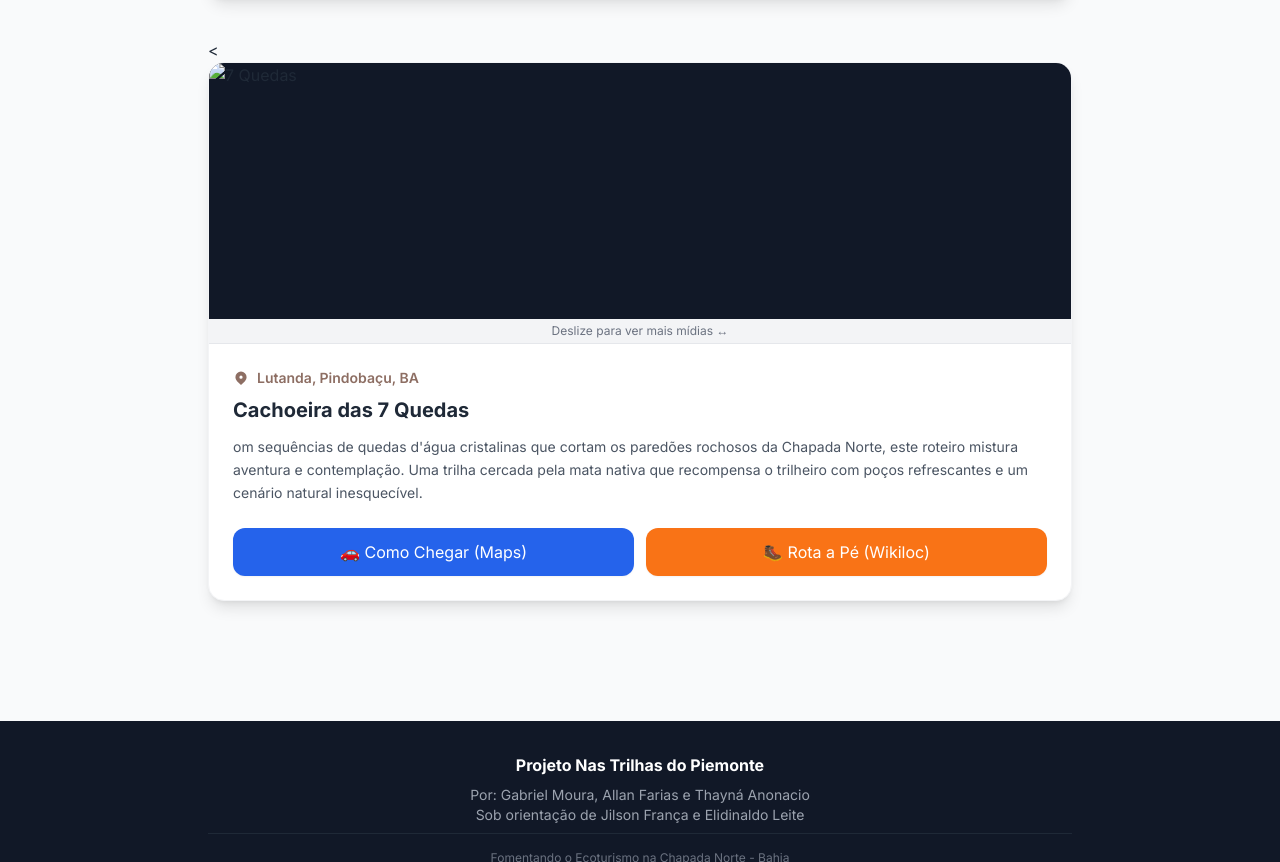
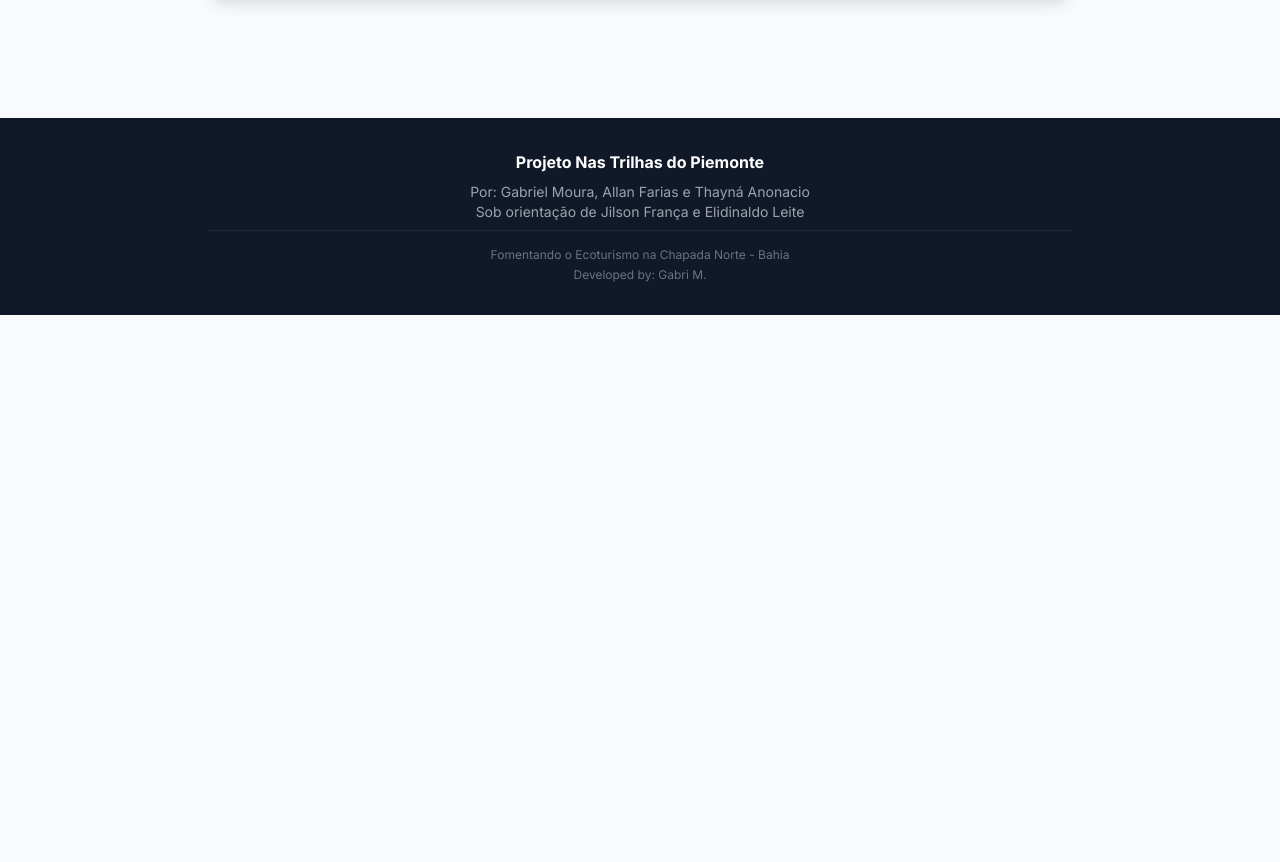
Before and after one commit to gabrimour4/gabrimour4.github.io, a plain HTML site: page index.html in a window 1280 px wide. Shown: the part 2139-3001 px from the top of the page. After the commit the page ends 2454 px from the top, so only its background shows below. Drawn offline with nearby package versions, Linux system fonts and the light colour scheme.

Commit message:
Add files via upload

```diff
--- a/index.html
+++ b/index.html
@@ -218,50 +218,6 @@
                 </div>
             </div>
         </article>
-     <    <!-- Trilha 7 quedas -->
-        <article class="bg-white rounded-2xl shadow-lg overflow-hidden mb-10 border border-gray-100">
-
-            <!-- Carrossel de Mídias -->
-            <div class="flex overflow-x-auto snap-x snap-mandatory bg-gray-900">
-
-
-                       <!-- Mídia 2: Fotografia -->
-                <div class="snap-center shrink-0 w-full h-64 relative">
-                    <img src="gabrimour4.github.io-main/7q4.jpeg" alt="7 Quedas" class="w-full h-full object-cover">
-                                </div>
-
-                       <!-- Mídia 3: Fotografia -->
-                <div class="snap-center shrink-0 w-full h-64 relative">
-                    <img src="gabrimour4.github.io-main/7q3.jpeg" alt="7 Quedas" class="w-full h-full object-cover">
-                                </div>
-
-
-            </div>
-            <!-- Dica visual para o usuário saber que pode arrastar -->
-            <div class="bg-gray-100 text-center text-xs text-gray-500 py-1 border-b border-gray-200">
-                Deslize para ver mais mídias ↔
-            </div>
-
-            <div class="p-6">
-                <div class="flex items-center space-x-2 text-sm text-eco-earth font-semibold mb-2">
-                    <svg class="w-4 h-4" fill="currentColor" viewBox="0 0 20 20"><path fill-rule="evenodd" d="M5.05 4.05a7 7 0 119.9 9.9L10 18.9l-4.95-4.95a7 7 0 010-9.9zM10 11a2 2 0 100-4 2 2 0 000 4z" clip-rule="evenodd"></path></svg>
-                    <span>Lutanda, Pindobaçu, BA
-                    </span>
-                </div>
-                <h4 class="text-xl font-bold mb-3">Cachoeira das 7 Quedas</h4>
-                <p class="text-gray-600 text-sm mb-6 leading-relaxed">
-                   om sequências de quedas d'água cristalinas que cortam os paredões rochosos da Chapada Norte, este roteiro mistura aventura e contemplação. Uma trilha cercada pela mata nativa que recompensa o trilheiro com poços refrescantes e um cenário natural inesquecível.
-                </p>
-
-                <!-- Botões de Ação (Rotas) -->
-                <div class="flex flex-col sm:flex-row gap-3 mt-4">
-                    <a href="https://www.google.com/maps/place/Cachoeira+das+7+Quedas,+Pindobaçu-BA/@-10.5173915,-40.2483303,17z/data=!3m1!4b1!4m6!3m5!1s0x76d5dd615427c83:0xd73f3697f6c21d7d!8m2!3d-10.5173915!4d-40.2483303!16s%2Fg%2F11tx50wvq8?entry=ttu&g_ep=EgoyMDI2MTExMC4wIKXMDSoASAFQAw%3D%3D" target="_blank" class="flex-1 flex justify-center items-center bg-blue-600 hover:bg-blue-700 text-white py-3 px-4 rounded-xl font-medium transition shadow-sm">
-                        🚗 Como Chegar (Maps)
-                    </a>
-                    <a href="https://pt.wikiloc.com/trilhas-trekking/trail-107948271" target="_blank" class="flex-1 flex justify-center items-center bg-orange-500 hover:bg-orange-600 text-white py-3 px-4 rounded-xl font-medium transition shadow-sm">
-                        🥾 Rota a Pé (Wikiloc)
-                    </a>
-                </div>
 
     </main>
 
```
